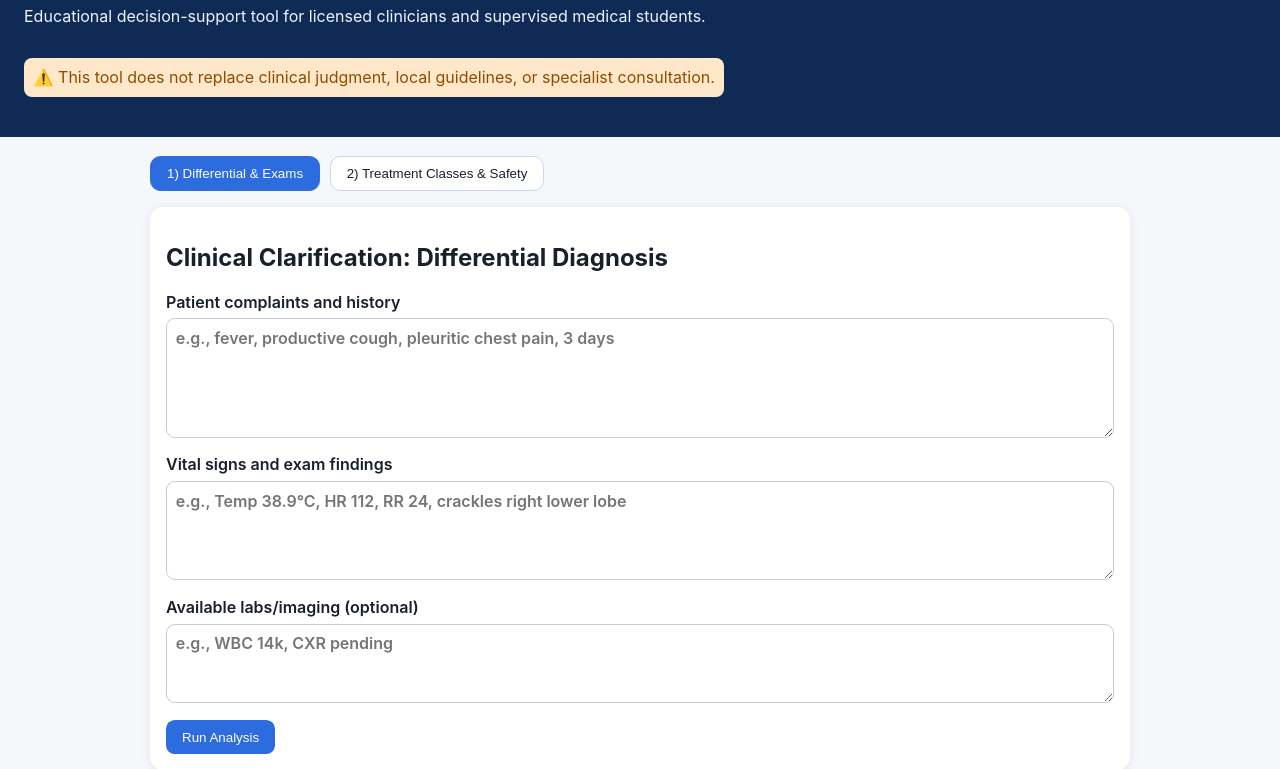
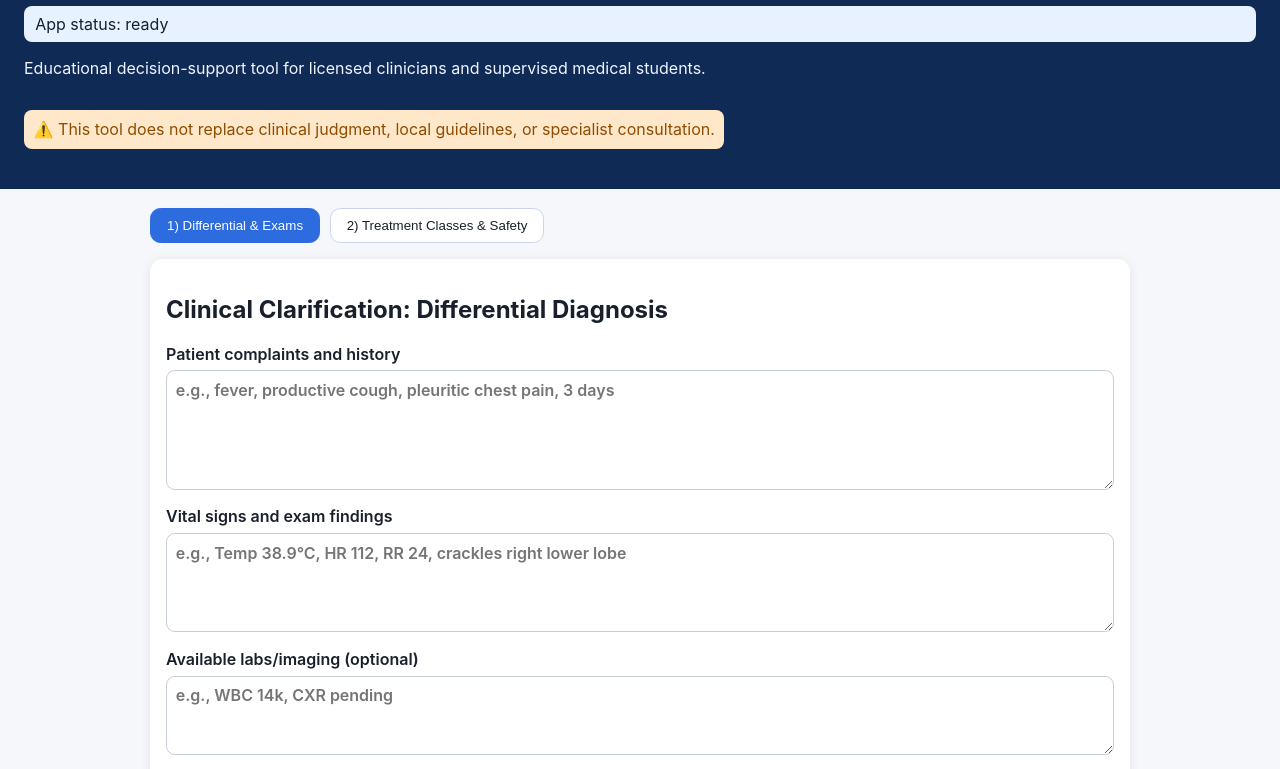
Before and after one commit to sardorrahimjonov61-dotcom/med-AI, a plain HTML site: page index.html in a window 1280 px wide. Shown: the part 100-869 px from the top of the page. Drawn offline with Linux system fonts and the light colour scheme.

Commit message:
Harden startup diagnostics and add deterministic quick-check flow

```diff
--- a/app.js
+++ b/app.js
@@ -5,6 +5,9 @@
   const diagnosisForm = document.getElementById('diagnosisForm');
   const treatmentForm = document.getElementById('treatmentForm');
   const copyOutput = document.getElementById('copyOutput');
+
+  const appStatus = document.getElementById('appStatus');
+  if (appStatus) appStatus.textContent = 'App status: ready';
 
   if (!output || !diagnosisForm || !treatmentForm) {
     return;
--- a/index.html
+++ b/index.html
@@ -9,6 +9,7 @@
   <body>
     <header class="header">
       <h1>Med-AI Clinical Assistant</h1>
+      <p id="appStatus" class="status">App status: loading...</p>
       <p>
         Educational decision-support tool for licensed clinicians and supervised medical students.
       </p>
@@ -49,7 +50,8 @@
         <h2>Diagnosis-Based Drug Class Guidance</h2>
         <form id="treatmentForm">
           <label>
-            Confirmed diagnosis
+    <noscript><p class="warning">JavaScript is disabled. Enable JavaScript to use Med-AI.</p></noscript>
+    <script src="app.js" onerror="document.getElementById('appStatus').textContent='App status: failed to load script';"></script>
             <input id="confirmedDiagnosis" type="text" placeholder="e.g., Community-acquired pneumonia" />
           </label>
 
--- a/styles.css
+++ b/styles.css
@@ -109,3 +109,11 @@ pre {
   padding: 0.9rem;
   min-height: 140px;
 }
+
+.status {
+  background:#e8f1ff;
+  color:#123;
+  padding:0.5rem 0.7rem;
+  border-radius:0.5rem;
+  margin-bottom:0.8rem;
+}
```
Also changed, not shown: 1 other file.
